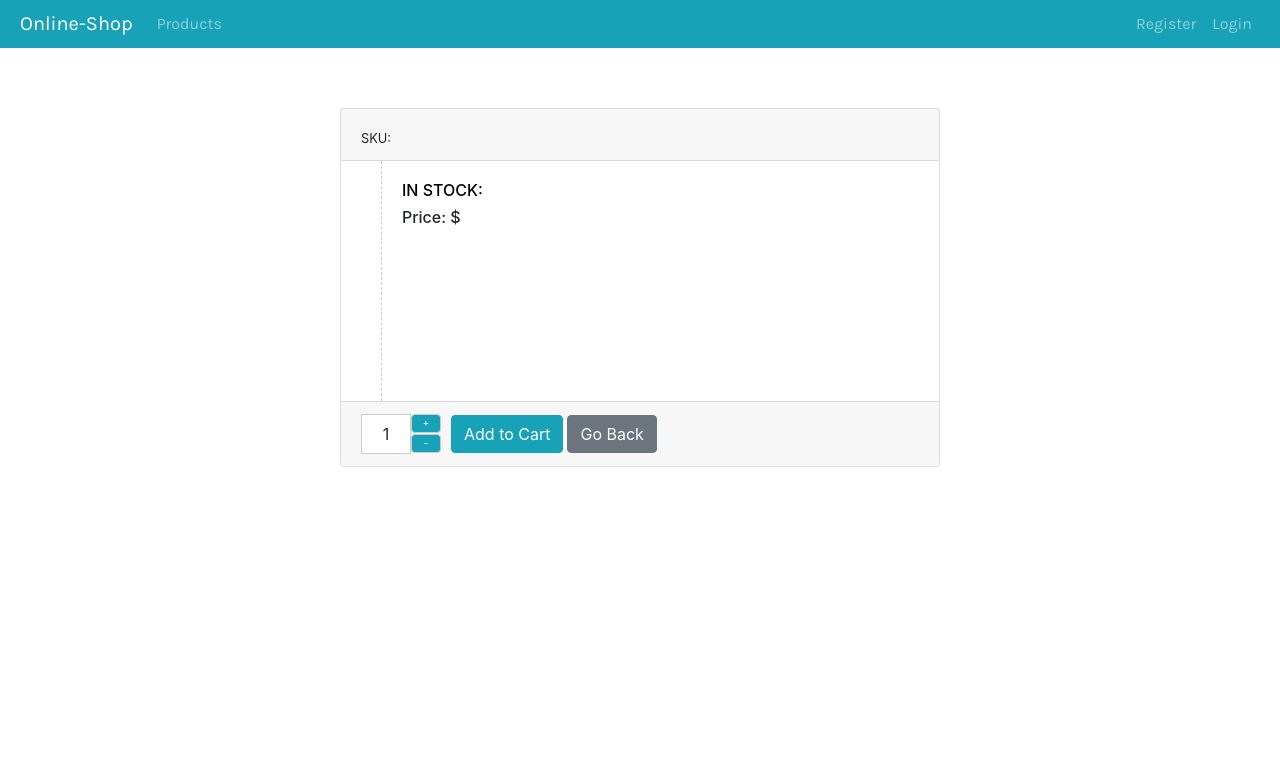
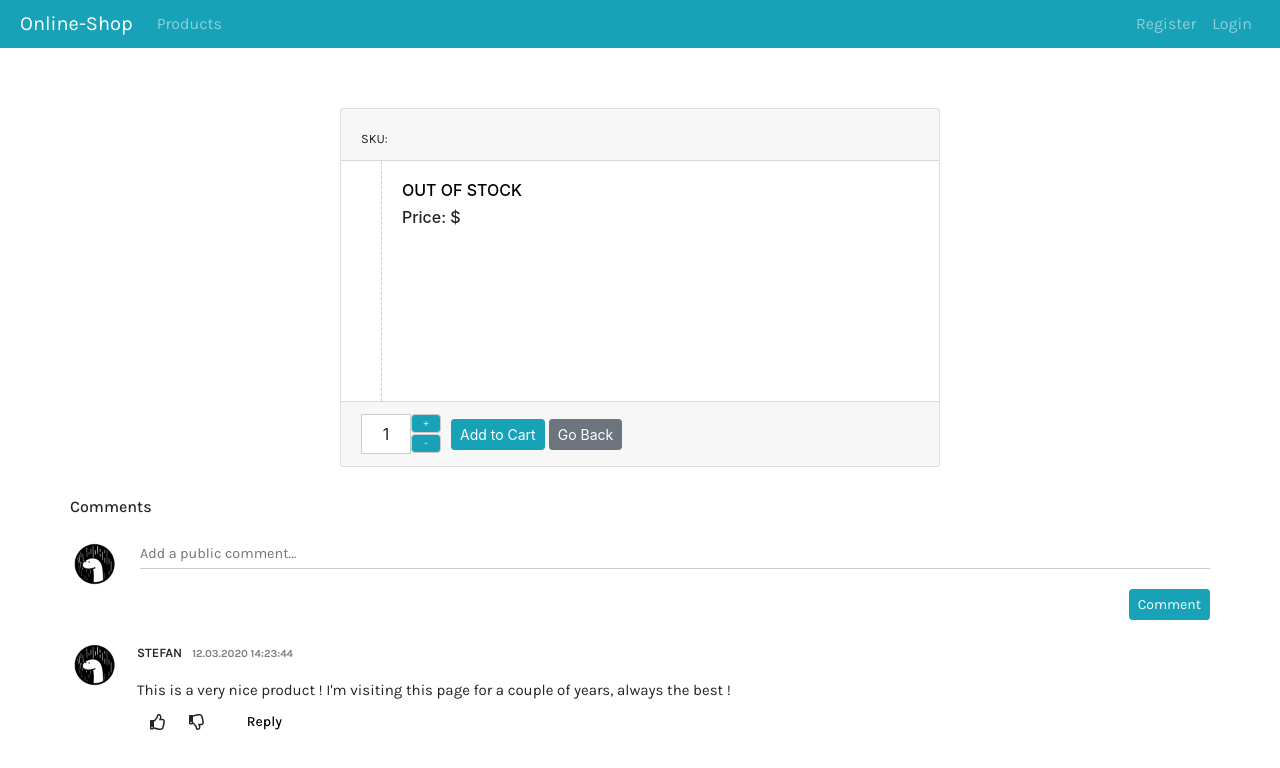
Before and after one commit to Mesec/Shop, a React (Create React App) app: page /product in a window 1280 px wide. Shown: the top 768 px of the page. Built offline with nearby package versions, Linux system fonts and the light colour scheme; no server answers.

Commit message:
Comments UI Added

```diff
--- /dev/null
+++ b/src/components/CommentBar/CommentBar.js
@@ -0,0 +1,61 @@
+import React from "react";
+import classes from "./CommentBar.module.css";
+import Container from "react-bootstrap/Container";
+import Row from "react-bootstrap/Row";
+import Col from "react-bootstrap/Col";
+
+import Button from "react-bootstrap/Button";
+
+import { FontAwesomeIcon } from "@fortawesome/react-fontawesome";
+import { faUser } from "@fortawesome/free-regular-svg-icons";
+import { faThumbsUp } from "@fortawesome/free-regular-svg-icons";
+import { faThumbsDown } from "@fortawesome/free-regular-svg-icons";
+import userImg from "../../images/deno.png";
+
+const commentBar = () => {
+  return (
+    <Container className={classes.CommentBar}>
+      <Row className={classes.Header}>
+        <h6>Comments</h6>
+      </Row>
+      <Row className={classes.AddComment}>
+        <div className={classes.InputActions}>
+          <img src={userImg} className={classes.UserImage} alt="user image" />
+          <input type="text" placeholder="Add a public comment..." />
+        </div>
+        <div className={classes.ButtonContainer}>
+          <Button variant="info" size="sm">
+            Comment
+          </Button>
+        </div>
+      </Row>
+      <Row className={classes.Wrapper}>
+        <div>
+          <img src={userImg} className={classes.UserImage} alt="user image" />
+        </div>
+        <div className={classes.CommentContainer}>
+          <Row className={classes.UserInfo}>
+            <p>Stefan</p>
+            <p>12.03.2020 14:23:44</p>
+          </Row>
+          <Row className={classes.Comment}>
+            <p>
+              This is a very nice product ! I'm visiting this page for a couple
+              of years, always the best !
+            </p>
+          </Row>
+        </div>
+      </Row>
+      <Row className={classes.CommentControls}>
+        <FontAwesomeIcon icon={faThumbsUp} className={classes.Like} />
+        <FontAwesomeIcon icon={faThumbsDown} className={classes.Unlike} />
+
+        <Button variant="info" size="sm">
+          Reply
+        </Button>
+      </Row>
+    </Container>
+  );
+};
+
+export default commentBar;
--- /dev/null
+++ b/src/components/CommentBar/CommentBar.module.css
@@ -0,0 +1,110 @@
+.CommentBar {
+  padding-top: 10px;
+  font-family: "Karla", sans-serif;
+  width: 100%;
+}
+.Header {
+  margin-bottom: 15px;
+}
+.AddComment {
+  margin-bottom: 20px;
+  display: flex;
+  flex-direction: column;
+}
+.AddComment input {
+  border: none;
+  border-bottom: 1px solid #ccc;
+  padding: 0;
+  height: 30px;
+  width: 100%;
+  font-size: 0.9em;
+}
+.AddComment input:focus {
+  outline: none;
+  border-color: black;
+}
+.InputActions {
+  display: flex;
+}
+.ButtonContainer {
+  display: flex;
+  justify-content: flex-end;
+}
+.AddComment img {
+  margin-right: 20px;
+}
+.CommentContainer {
+  margin-left: 17px;
+  position: relative;
+  top: 3px;
+}
+.UserInfo {
+  font-size: 0.8em;
+  margin: 0;
+  padding: 0;
+}
+.UserInfo p:nth-child(1) {
+  font-weight: 600;
+  margin-right: 10px;
+  text-transform: uppercase;
+}
+.UserInfo p:nth-child(2) {
+  font-weight: bold;
+  color: gray;
+  font-size: 0.85em;
+  position: relative;
+  top: 3px;
+}
+.Comment {
+  margin: 0;
+  padding: 0;
+}
+.Comment p {
+  font-size: 0.94em;
+}
+
+.UserImage {
+  width: 50px;
+  height: 50px;
+}
+.CommentControls {
+  margin-left: 65px;
+  margin-top: 0px;
+  width: 130px;
+  display: flex;
+  justify-content: space-between;
+}
+.CommentControls button {
+  position: relative;
+  left: 10px;
+  bottom: 7px;
+  background-color: transparent;
+  color: black;
+  border: none;
+  font-weight: 500;
+}
+.CommentControls button:hover {
+  color: #17a2b8;
+  background-color: transparent;
+  border: none;
+}
+.Like,
+.Unlike {
+  cursor: pointer;
+}
+.Like:hover {
+  color: #17a2b8;
+}
+.Unlike:hover {
+  color: rgb(187, 43, 43);
+}
+@media (max-width: 770px) {
+  .UserImage {
+    display: none;
+  }
+  .CommentControls {
+    margin-left: 0;
+  }
+  .Header {
+  }
+}
--- a/src/components/Navbar/Navbar.module.css
+++ b/src/components/Navbar/Navbar.module.css
@@ -2,3 +2,12 @@
   padding: 4px 20px;
   font-family: "Karla", sans-serif;
 }
+.Toggle {
+  display: none;
+}
+
+@media (max-width: 1007px) {
+  .Toggle {
+    display: block;
+  }
+}
--- a/src/components/Navbar/Navigation.js
+++ b/src/components/Navbar/Navigation.js
@@ -8,14 +8,14 @@ import Nav from "react-bootstrap/Nav";
 import Navbar from "react-bootstrap/Navbar";
 import NavItem from "react-bootstrap/NavItem";
 import ToggleButton from "../ToggleButton/Toggle";
-import cartIcon from "../../images/shopping-cart.svg";
 
 const Navigation = (props) => {
   const token = localStorage.getItem("token");
   return (
     <Navbar bg="info" variant="dark" expand="md" className={classes.Navbar}>
-      {/* <ToggleButton /> */}
-
+      <div className={classes.Toggle}>
+        <ToggleButton />
+      </div>
       <Navbar.Brand as={NavLink} to="/" className={classes.Brand}>
         Online-Shop
       </Navbar.Brand>
--- a/src/components/ProductCard/ProductCard.js
+++ b/src/components/ProductCard/ProductCard.js
@@ -26,7 +26,7 @@ const productCard = (props) => {
   if (props.products) {
     card = props.products.map((product) => {
       return (
-        <Col md="auto" key={product._id} className={classes.Col}>
+        <Col md="auto" sm="auto" key={product._id} className={classes.Col}>
           <Card className={classes.Card}>
             <div
               className={imageContainerClasses.join(" ")}
--- a/src/components/ProductCard/ProductCart.module.css
+++ b/src/components/ProductCard/ProductCart.module.css
@@ -6,6 +6,7 @@
   padding: 0;
   margin: 0;
   display: flex;
+  justify-content: center;
 }
 .Col {
   display: flex;
--- a/src/components/SideDrawer/SideDrawer.js
+++ b/src/components/SideDrawer/SideDrawer.js
@@ -50,7 +50,7 @@ const sideDrawer = (props) => {
           <div className={classes.Category}>{types}</div>
         </Card.Body>
       </Card>
-      <div>{props.children}</div>
+      <div>{types}</div>
     </Container>
   );
 };
--- a/src/containers/Layout/Layout.js
+++ b/src/containers/Layout/Layout.js
@@ -29,6 +29,8 @@ const layout = (props) => {
 const mapStateToProps = (state) => {
   return {
     showSideDrawer: state.products.isSideDrawerShown,
+    products: state.products.products,
+    productTypes: state.products.productTypes,
   };
 };
 
--- a/src/containers/Shop/ProductDetail/ProductDetail.js
+++ b/src/containers/Shop/ProductDetail/ProductDetail.js
@@ -10,6 +10,7 @@ import Card from "react-bootstrap/Card";
 import Button from "react-bootstrap/Button";
 import Row from "react-bootstrap/Row";
 import Spinner from "../../../components/Spinner/Spinner";
+import CommentBar from "../../../components/CommentBar/CommentBar";
 
 const ProductDetail = (props) => {
   useEffect(() => {
@@ -26,8 +27,8 @@ const ProductDetail = (props) => {
   console.log(props.product);
 
   return (
-    <Container className={classes.Container}>
-      <Row>
+    <Container fluid className={classes.Container}>
+      <Row className={classes.Row}>
         {props.loading ? (
           <div className={classes.Spinner}>
             <Spinner />
@@ -61,7 +62,9 @@ const ProductDetail = (props) => {
                         : { color: "black" }
                     }
                   >
-                    IN STOCK: {props.product ? props.product.amount : null}
+                    {props.product && props.product.amount > 0
+                      ? `IN STOCK: ${props.product.amount}`
+                      : "OUT OF STOCK"}
                   </h6>
                   <h6>Price: ${props.product ? props.product.price : null}</h6>
                 </div>
@@ -92,6 +95,7 @@ const ProductDetail = (props) => {
                   </Button>
                 </div>
                 <Button
+                  size="sm"
                   className={classes.ActionButtons}
                   variant="info"
                   disabled={props.product && !props.product.amount}
@@ -113,6 +117,7 @@ const ProductDetail = (props) => {
                   Add to Cart
                 </Button>
                 <Button
+                  size="sm"
                   className={classes.GoBackButton}
                   variant="secondary"
                   onClick={props.history.goBack}
@@ -124,6 +129,7 @@ const ProductDetail = (props) => {
           </Card>
         )}
       </Row>
+      {props.loading ? null : <CommentBar />}
     </Container>
   );
 };
--- a/src/containers/Shop/ProductDetail/ProductDetail.module.css
+++ b/src/containers/Shop/ProductDetail/ProductDetail.module.css
@@ -4,9 +4,14 @@
 .Controls {
   background-color: #17a2b8;
 }
+.Wrapper {
+  display: flex;
+  flex-direction: column;
+}
 .Card {
+  width: 600px;
+  margin-bottom: 40px;
   margin: 0 auto;
-  width: 600px;
 }
 .ImageContainer {
   width: 100%;
@@ -36,14 +41,14 @@
 }
 .RightSide p {
   font-size: 0.9em;
+  font-family: "Karla", sans-serif;
 }
 .ID {
   font-size: 0.8em;
   margin: 0;
+  font-family: "Karla", sans-serif;
 }
-.AddToCartActions h4 {
-  margin-bottom: 20px;
-}
+
 .AddToCartActions {
   display: flex;
   align-items: center;
@@ -75,6 +80,7 @@ input::-webkit-inner-spin-button {
   font-size: 0.6em;
   border: 1px solid #ccc;
   margin-bottom: 1px;
+  font-family: "Karla", sans-serif;
 }
 .ActionButtons:disabled {
   cursor: not-allowed;
@@ -90,3 +96,13 @@ input::-webkit-inner-spin-button {
   left: 50%;
   transform: translate(-50%, -50%);
 }
+.Row {
+  padding-bottom: 20px;
+  display: flex;
+  justify-content: center;
+}
+@media (max-width: 635px) {
+  .Card {
+    width: 100%;
+  }
+}
--- a/src/containers/Shop/Products/Products.module.css
+++ b/src/containers/Shop/Products/Products.module.css
@@ -35,10 +35,9 @@
     align-items: center;
     justify-content: space-between;
     background-color: #17a2b8;
-    padding: 0 10px;
+    padding: 0 20px 5px 20px;
     text-align: center;
     cursor: pointer;
-    padding-bottom: 4px;
   }
   .FilterIcon {
     color: white;
--- a/src/store/actions/cart.js
+++ b/src/store/actions/cart.js
@@ -76,11 +76,9 @@ export const getCartProducts = () => {
 };
 
 //Clear the Cart
-export const clearCartStart = () => {
-  return {
-    type: actionTypes.CLEAR_CART_START,
-  };
-};
+export const clearCartStart = () => ({
+  type: actionTypes.CLEAR_CART_START,
+});
 export const clearCartSuccess = () => {
   return {
     type: actionTypes.CLEAR_CART_SUCCESS,
```
Also changed, not shown: src/images/deno.png (added), 1 other file (tests, documents, lock files or other folders).
